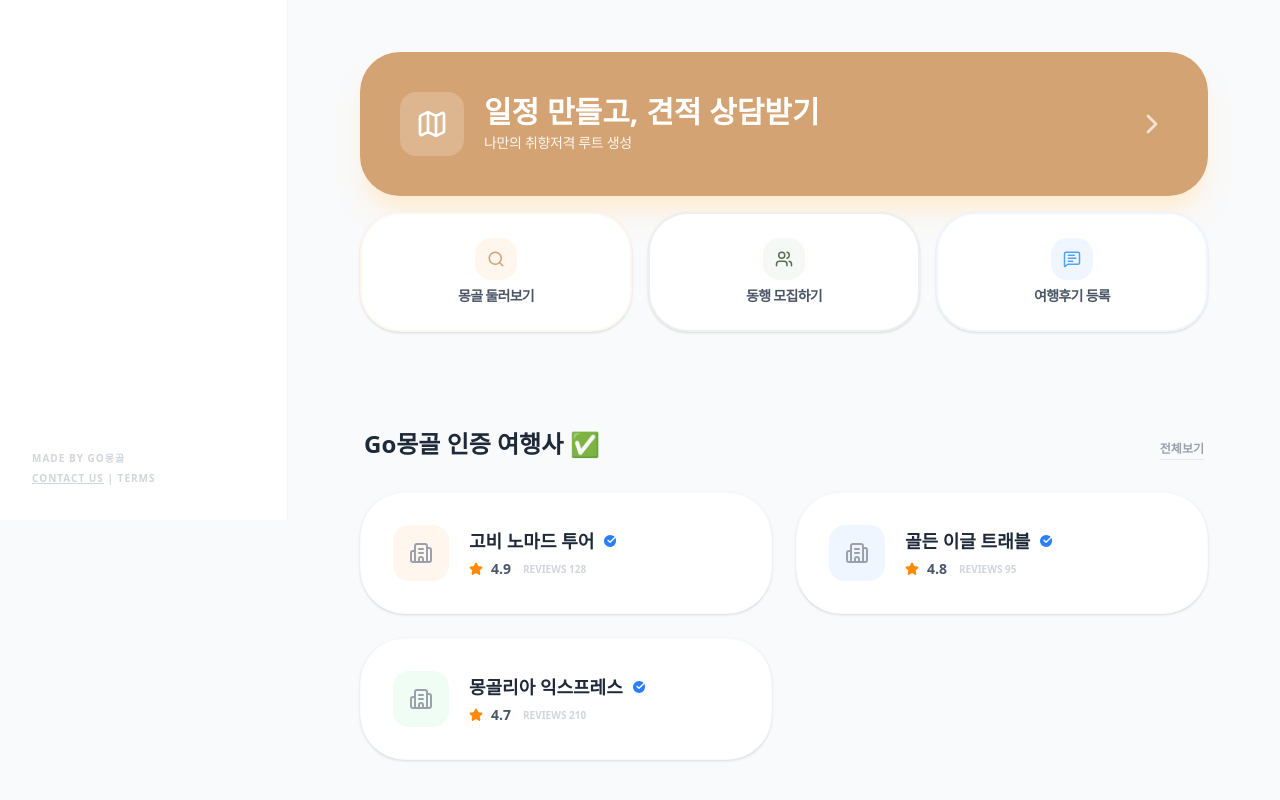
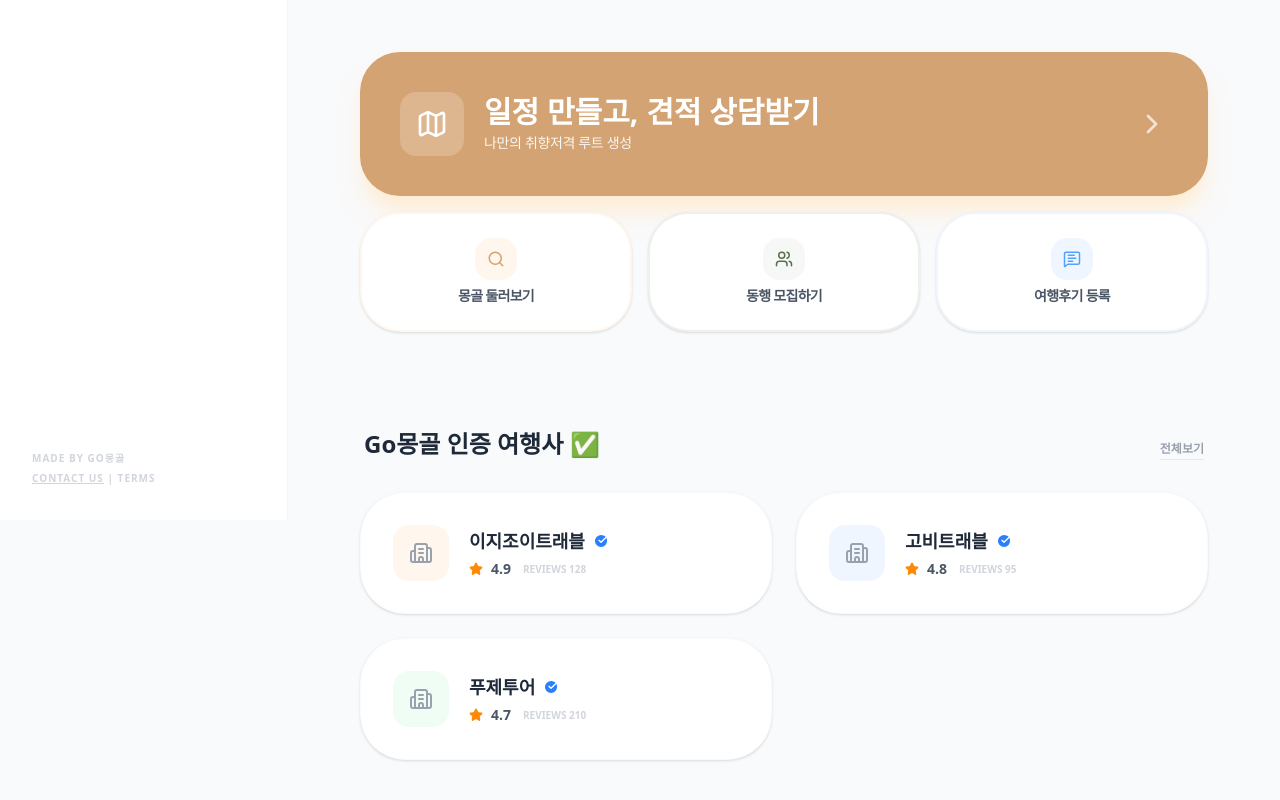
Before and after one commit to wini1120/gomongol, a React (Vite) app: page / in a window 1280 px wide. Shown: the part 280-1080 px from the top of the page. Built offline with nearby package versions, Linux system fonts and the light colour scheme.

Commit message:
feat: desktop sidebar, compact buttons grid and partner modal

```diff
--- a/src/mainpage.jsx
+++ b/src/mainpage.jsx
@@ -8,9 +8,9 @@ const MainPage = ({ onStartBuilder, onStartExplorer }) => {
   const [isContactOpen, setIsContactOpen] = useState(false);
 
   const agencies = [
-    { id: 1, name: "고비 노마드 투어", rating: 4.9, reviews: 128, color: "bg-orange-50", desc: "고비 사막 투어 전문 | 한국어 가이드 배정" },
-    { id: 2, name: "골든 이글 트래블", rating: 4.8, reviews: 95, color: "bg-blue-50", desc: "프리미엄 럭셔리 게르 | 최신 스타리아 보유" },
-    { id: 3, name: "몽골리아 익스프레스", rating: 4.7, reviews: 210, color: "bg-green-50", desc: "북부 홉스굴 전문 | 승마 트레킹 특화" },
+    { id: 1, name: "이지조이트래블", rating: 4.9, reviews: 128, color: "bg-orange-50", desc: "고비 사막 투어 전문 | 한국어 가이드 배정" },
+    { id: 2, name: "고비트래블", rating: 4.8, reviews: 95, color: "bg-blue-50", desc: "프리미엄 럭셔리 게르 | 최신 스타리아 보유" },
+    { id: 3, name: "푸제투어", rating: 4.7, reviews: 210, color: "bg-green-50", desc: "북부 홉스굴 전문 | 승마 트레킹 특화" },
   ];
 
   return (
@@ -29,7 +29,7 @@ const MainPage = ({ onStartBuilder, onStartExplorer }) => {
                 <div className="inline-block px-3 py-1 bg-white/20 rounded-full text-[10px] font-black uppercase tracking-widest mb-4">Partner</div>
                 <h2 className="text-3xl font-black mb-6">몽골 여행사<br/>성공 파트너,<br/>Go몽골</h2>
                 <div className="space-y-5">
-                  <div className="flex gap-4"><Zap size={20} className="shrink-0 text-orange-200"/><p className="text-sm opacity-90 font-medium"><b>준비된 고객 연결:</b> 직접 루트를 설계한 고관여 고객 매칭</p></div>
+                  <div className="flex gap-4"><Zap size={20} className="shrink-0 text-orange-200"/><p className="text-sm opacity-90 font-medium"><b>손쉬운 고객 연결:</b>고객이 직접 일정표와 함께 상담 신청</p></div>
                   <div className="flex gap-4"><ShieldCheck size={20} className="shrink-0 text-orange-200"/><p className="text-sm opacity-90 font-medium"><b>브랜드 신뢰도:</b> Go몽골 인증 마크 부여</p></div>
                 </div>
               </div>
@@ -38,7 +38,6 @@ const MainPage = ({ onStartBuilder, onStartExplorer }) => {
                 <form className="space-y-4" onSubmit={(e) => e.preventDefault()}>
                   <input type="text" className="w-full bg-gray-50 border-none rounded-2xl px-4 py-3 text-sm focus:ring-2 focus:ring-gmg-camel" placeholder="여행사 이름" />
                   <input type="text" className="w-full bg-gray-50 border-none rounded-2xl px-4 py-3 text-sm focus:ring-2 focus:ring-gmg-camel" placeholder="담당자 연락처 (카톡 ID 등)" />
-                  <textarea className="w-full bg-gray-50 border-none rounded-2xl px-4 py-3 text-sm h-24 focus:ring-2 focus:ring-gmg-camel" placeholder="여행사 강점 (차량, 전문지역 등)" />
                   <button className="w-full bg-gmg-camel text-white py-4 rounded-2xl font-black shadow-lg shadow-orange-100 flex items-center justify-center gap-2 hover:scale-[1.02] transition-transform">신청 완료하기 <Send size={18} /></button>
                 </form>
               </div>
```
